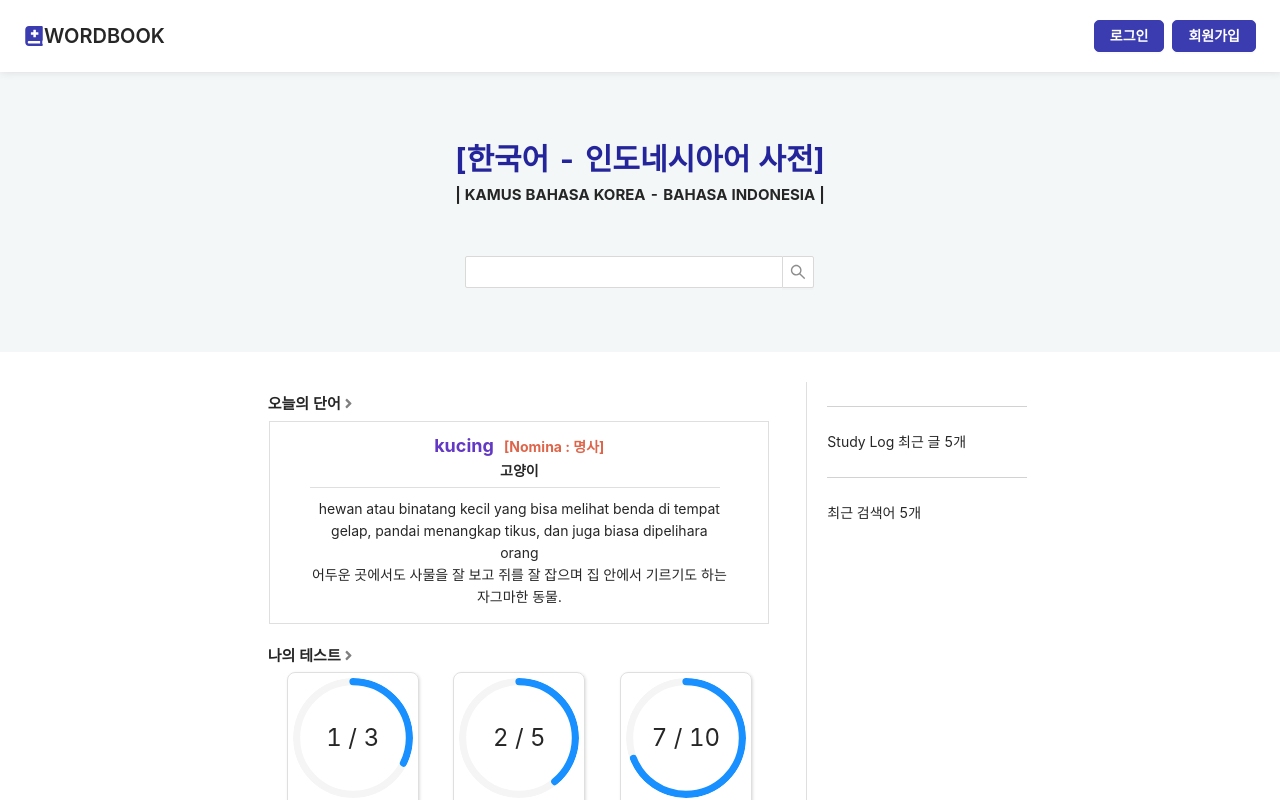
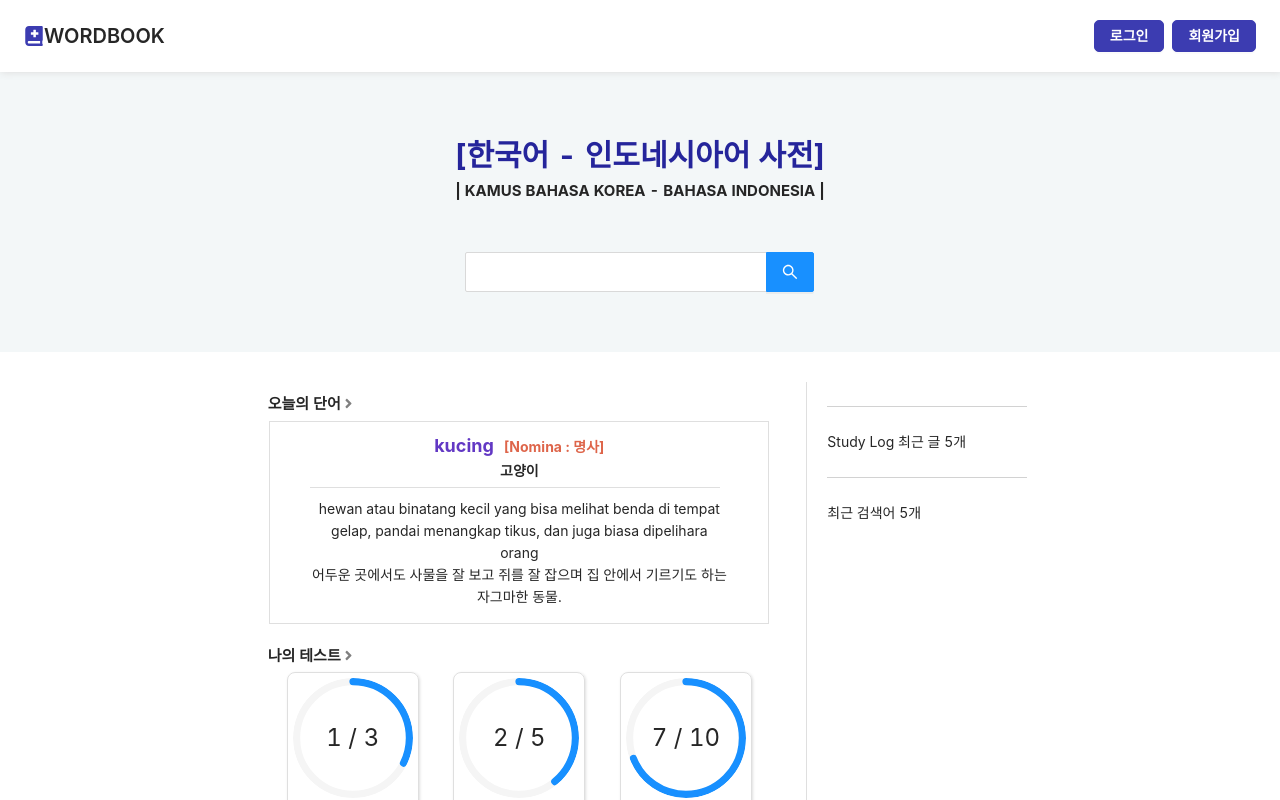
Before and after one commit to riley909/wordbook-client, a React (Create React App) app: page / in a window 1280 px wide. Shown: the top 800 px of the page. Built offline with nearby package versions, Linux system fonts and the light colour scheme.

Commit message:
Fix: 서치인풋 잘못된 옵션 수정

```diff
--- a/src/components/HomePage/Home.js
+++ b/src/components/HomePage/Home.js
@@ -66,8 +66,9 @@ export default function Home({ search, login }) {
             | Kamus Bahasa Korea - Bahasa Indonesia |
           </div>
           <Search
+            size="large"
             allowClear
-            onPressEnter
+            enterButton
             onSearch={onSearch}
             className={styles.search_input}
             ref={searchRef}
```
